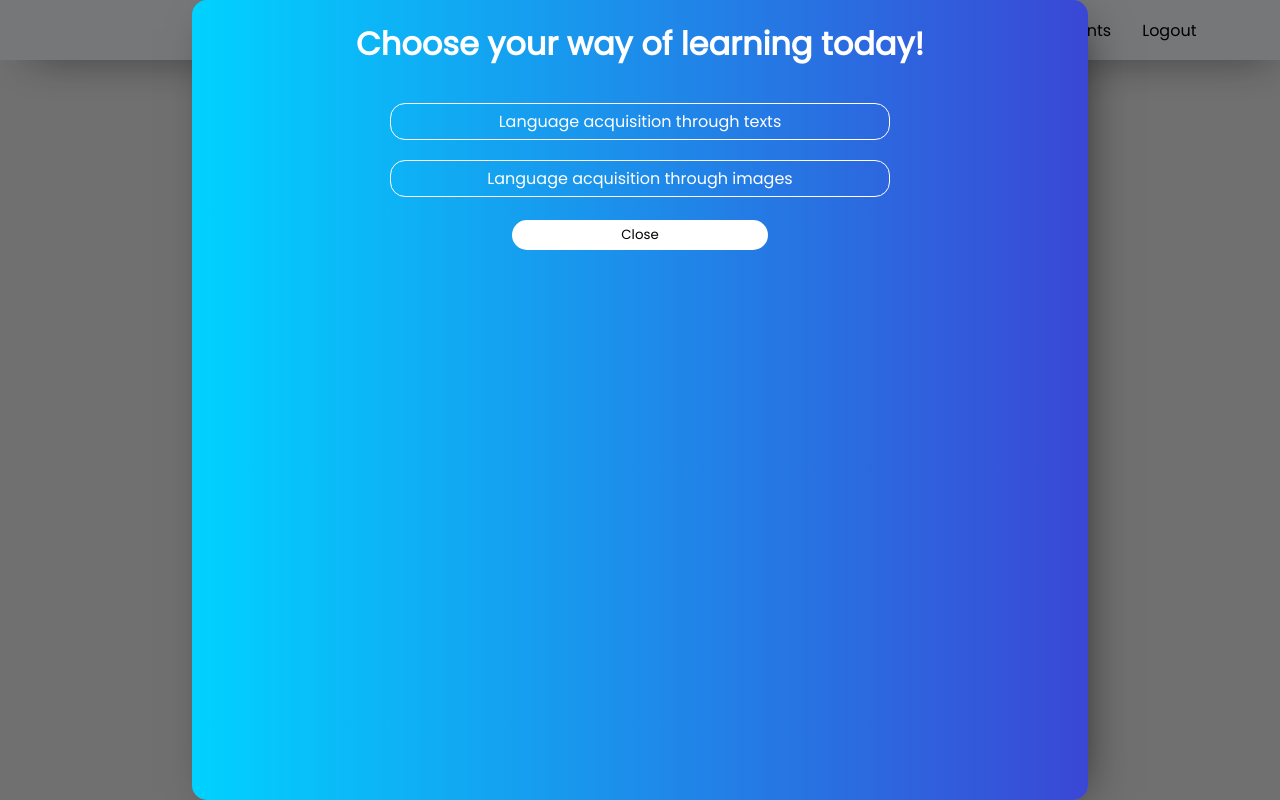
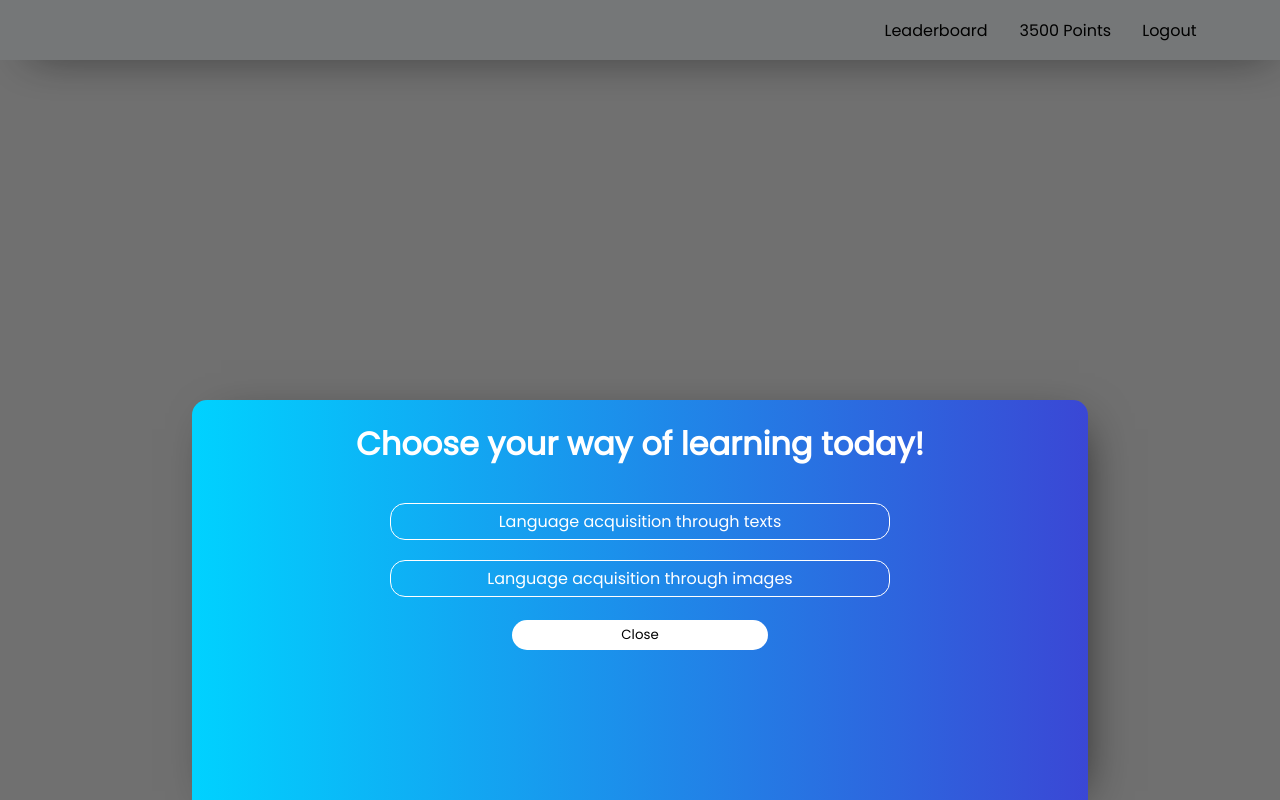
Before and after one commit to fiza26/benkyou-fast, a Vue app in the folder frontend/: page /learnthree in a window 1280 px wide. Built offline with nearby package versions, Linux system fonts and the light colour scheme; no server answers; some icons are missing.

Commit message:
refactored modal in learn view and learn three view

```diff
--- a/frontend/src/views/LearnThreeView.vue
+++ b/frontend/src/views/LearnThreeView.vue
@@ -123,17 +123,16 @@ hr {
     transition: background-color 0.5s ease;
 
     .modal-content {
-        transform: scale(0);
         animation: moveUp 0.5s cubic-bezier(0.165, 0.84, 0.44, 1) forwards;
         background: linear-gradient(90deg, #00d2ff 0%, #3a47d5 100%);
         color: white;
         padding: 20px;
-        border-radius: 15px;
+        border-top-left-radius: 15px;
+        border-top-right-radius: 15px;
         width: 70%;
-        height: 100%;
-        margin-top: 50%;
-        margin-right: 7px;
-        margin-left: 7px;
+        // height: 80%;
+        position: fixed;
+        bottom: 0;
         text-align: center;
         -webkit-box-shadow: 10px 10px 46px -19px rgba(0, 0, 0, 0.75);
         -moz-box-shadow: 10px 10px 46px -19px rgba(0, 0, 0, 0.75);
@@ -243,4 +242,10 @@ hr {
         }
     }
 }
+
+@media (max-width: 768px) {
+  .modal .modal-content {
+    height: 80%;
+  }
+}
 </style>
--- a/frontend/src/views/LearnView.vue
+++ b/frontend/src/views/LearnView.vue
@@ -198,17 +198,16 @@ hr {
     transition: background-color 0.5s ease;
 
     .modal-content {
-        transform: scale(0);
         animation: moveUp 0.5s cubic-bezier(0.165, 0.84, 0.44, 1) forwards;
         background: linear-gradient(90deg, #00d2ff 0%, #3a47d5 100%);
         color: white;
         padding: 20px;
-        border-radius: 15px;
+        border-top-left-radius: 15px;
+        border-top-right-radius: 15px;
         width: 70%;
-        height: 100%;
-        margin-top: 50%;
-        margin-right: 7px;
-        margin-left: 7px;
+        height: 50%;
+        position: fixed;
+        bottom: 0;
         text-align: center;
         -webkit-box-shadow: 10px 10px 46px -19px rgba(0, 0, 0, 0.75);
         -moz-box-shadow: 10px 10px 46px -19px rgba(0, 0, 0, 0.75);
@@ -335,12 +334,4 @@ hr {
     }
 }
 
-@media (max-width: 768px) {
-    .modal .modal-content {
-        width: 100%;
-        margin-right: 0;
-        margin-left: 0;
-    }
-
-}
 </style>
```
Lines whose indentation alone changed are shown as unchanged.
